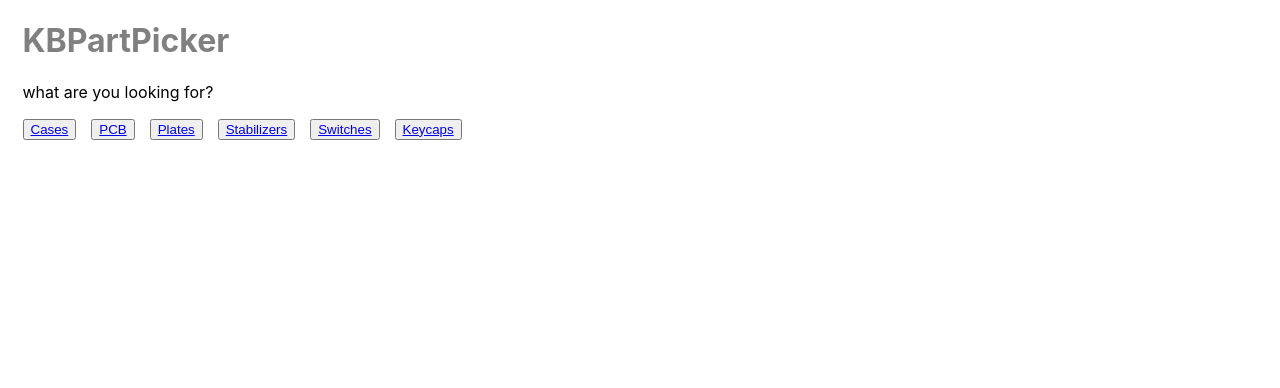
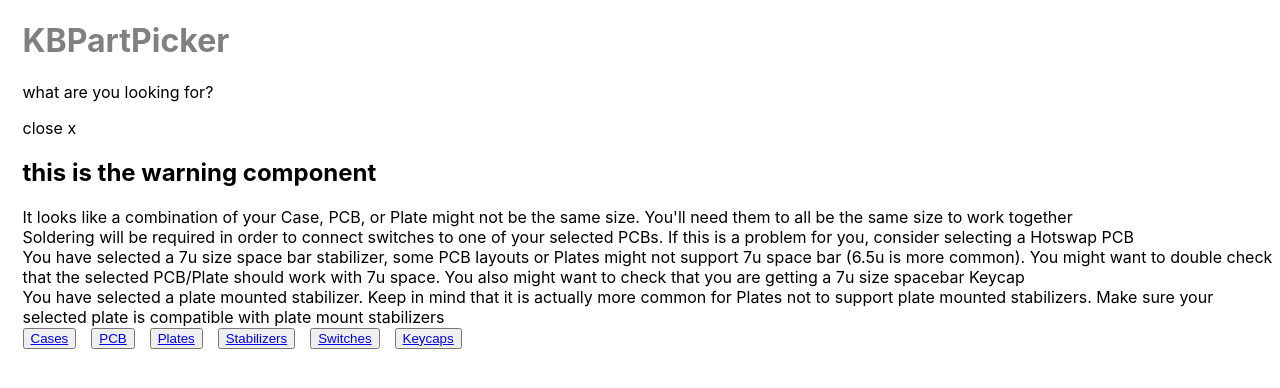
Before and after one commit to puipuipartpicker/kbpartpicker-frontend, a React (Create React App) app in the folder frontend/: page / in a window 1280 px wide. Shown: the top 388 px of the page. Built offline with nearby package versions, Linux system fonts and the light colour scheme.

Commit message:
warning component and state for compatibility issues

```diff
--- a/frontend/src/App.tsx
+++ b/frontend/src/App.tsx
@@ -1,33 +1,62 @@
-import React, {useState} from 'react';
+import React, {useEffect, useState} from 'react';
 import './App.css';
 import { BrowserRouter as Router, Route, Link, useParams, useHistory } from 'react-router-dom'
 import Paths from './types/Paths'
 import Search from './components/Search'
 import Product from './components/Product'
+import Warning from './components/Warning'
 import { Themes, ThemeVariableValues } from './types/types'
-import { searchItem } from './types/TestData'
+import { IProductData, IProductType, IProductSize, IProductLayout, IStabMount } from './types/types'
 import updateThemeVariables from './updateThemeVariables'
-
 
 function App() {
   const [theme, setTheme] = useState<keyof ThemeVariableValues>('theme1')
-  const [cases, setCase] = useState<searchItem[]>([])
-  const [pcbs, setPCB] = useState<searchItem[]>([])
-  const [plates, setPlate] = useState<searchItem[]>([])
-  const [stabilizers, setStabilizer] = useState<searchItem[]>([])
-  const [switchs, setSwitches] = useState<searchItem[]>([])
-  const [keycaps, setKeycaps] = useState<searchItem[]>([])
+  const [cases, setCase] = useState<IProductData[]>([])
+  const [pcbs, setPCB] = useState<IProductData[]>([])
+  const [plates, setPlate] = useState<IProductData[]>([])
+  const [stabilizers, setStabilizer] = useState<IProductData[]>([])
+  const [switchs, setSwitches] = useState<IProductData[]>([])
+  const [keycaps, setKeycaps] = useState<IProductData[]>([])
+
+  const [warningDisp, setWarningDisp] = useState<boolean>(true)
+  const [caseSize, setCaseSize] = useState<IProductLayout[]>([])
+  const [pcbSize, setPCBSize] = useState<IProductLayout[]>([])
+  const [plateSize, setPlateSize] = useState<IProductLayout[]>([])
+  const [layoutWarning, setLayoutWarning] = useState<boolean>(true)
+  const [pcbSolder, setPCBSolder] = useState<boolean>(false)
+  const [solderWarning, setSolderWarning] = useState<boolean>(true)
+  const [stabSize, setStabSize] = useState<IProductSize[]>([])
+  const [stabSizeWarning, setStabSizeWarning] = useState<boolean>(true)
+  const [stabMount, setStabMount] = useState<IStabMount[]>([])
+  const [stabMountWarning, setStabMountWarning] = useState<boolean>(true)
 
   console.log('useParams:',useParams())
   console.log('useHistory:', useHistory().location.pathname)
   const urlPath:string = useHistory().location.pathname.replace(/^\//, '')
+  // TODO: make sure to aquire all product keys in an array from the db
   const productKeys = ['123', '666', '456']
   console.log(urlPath)
   updateThemeVariables(theme)
+
+  const checkCompatibility = () => {
+  // TODO: add logic for ProductLayout compatibility for Case, PCB, and Plate
+  }
+
+
+  useEffect(() => {
+  // TODO: checkCompatibility whenever compatibility state variables change
+  }, [])
+
   return (
     <div className={`App ${theme}`}>
       <h1 className="App__header">KBPartPicker</h1>
       <p>what are you looking for?</p>
+      {warningDisp ? (
+        <div className="App__warning">
+          <div className="App__warning-close" onClick={() => setWarningDisp(false)}>close x</div>
+          <Warning  layoutWarning={layoutWarning} solderWarning={solderWarning} stabSizeWarning={stabSizeWarning} stabMountWarning={stabMountWarning}/>
+        </div>
+        ) : null}
       <div className="App-categories">
         <button className="App-categories-button" onClick={() => setTheme('theme1')}><Link to={Paths.cases}>Cases</Link></button>
         <button className="App-categories-button" onClick={() => setTheme('theme2')}><Link to={Paths.pcb}>PCB</Link></button>
--- a/frontend/src/components/Product.tsx
+++ b/frontend/src/components/Product.tsx
@@ -1,36 +1,17 @@
 import React from 'react'
 import './Product.css'
 
+import { IProductType, IProductSize, IProductLayout, IProductData } from '../types/types'
+
 // import { ProductTestData } from '../TestData'
 
-type ProductType = 'case' | 'pcb' | 'plate' | 'switch' | 'stabilizers' | 'keycaps'
-type ProductSize = '7u' | '6.5u' | '2u'
-type ProductLayout = '60' | '65' | 'tkl'
-
-interface IProductData {
-  name: string
-  type: ProductType
-  size?: ProductSize
-  layout?: ProductLayout
-  hotswap?: boolean
-  imgURL: string
-  vendors: {
-    id: number
-    name: string
-    logoURL?: string
-    vendorURL: string
-    productURL: string
-    inStock: boolean
-    price: string
-  }[]
-}
 
 interface IAllProductData {
   [id: number]: {
     name: string
-    type: ProductType
-    size?: ProductSize
-    layout?: ProductLayout
+    type: IProductType
+    size?: IProductSize
+    layout?: IProductLayout
     hotswap?: boolean
     imgURL: string
     vendors: {
--- /dev/null
+++ b/frontend/src/components/Warning.tsx
@@ -0,0 +1,31 @@
+import React from 'react'
+import './Warning.css'
+
+interface WarningProps {
+  layoutWarning: boolean
+  solderWarning: boolean
+  stabSizeWarning: boolean
+  stabMountWarning: boolean
+}
+
+const Warning = ({layoutWarning, solderWarning, stabSizeWarning, stabMountWarning}:WarningProps) => {
+  return (
+    <div className={`Warning ${layoutWarning ? '--critical' : '--moderate'}`} >
+      <h2>this is the warning component</h2>
+      {layoutWarning ? (
+        <div className="Warning__message-layout --critical">It looks like a combination of your Case, PCB, or Plate might not be the same size. You'll need them to all be the same size to work together</div>
+      ) : null}
+      {solderWarning ? (
+        <div className="Warning__message-solder">Soldering will be required in order to connect switches to one of your selected PCBs. If this is a problem for you, consider selecting a Hotswap PCB</div>
+      ) : null}
+      {stabSizeWarning ? (
+        <div className="Warning__message-stab-size">You have selected a 7u size space bar stabilizer, some PCB layouts or Plates might not support 7u space bar (6.5u is more common). You might want to double check that the selected PCB/Plate should work with 7u space. You also might want to check that you are getting a 7u size spacebar Keycap</div>
+      ) : null}
+      {stabMountWarning ? (
+        <div className="Warning__message-stab-mount">You have selected a plate mounted stabilizer. Keep in mind that it is actually more common for Plates not to support plate mounted stabilizers. Make sure your selected plate is compatible with plate mount stabilizers</div>
+      ) : null}
+    </div>
+  )
+}
+
+export default Warning
```
Also changed, not shown: frontend/src/types/types.ts (+24 -0 lines), frontend/src/components/Warning.css (added).
